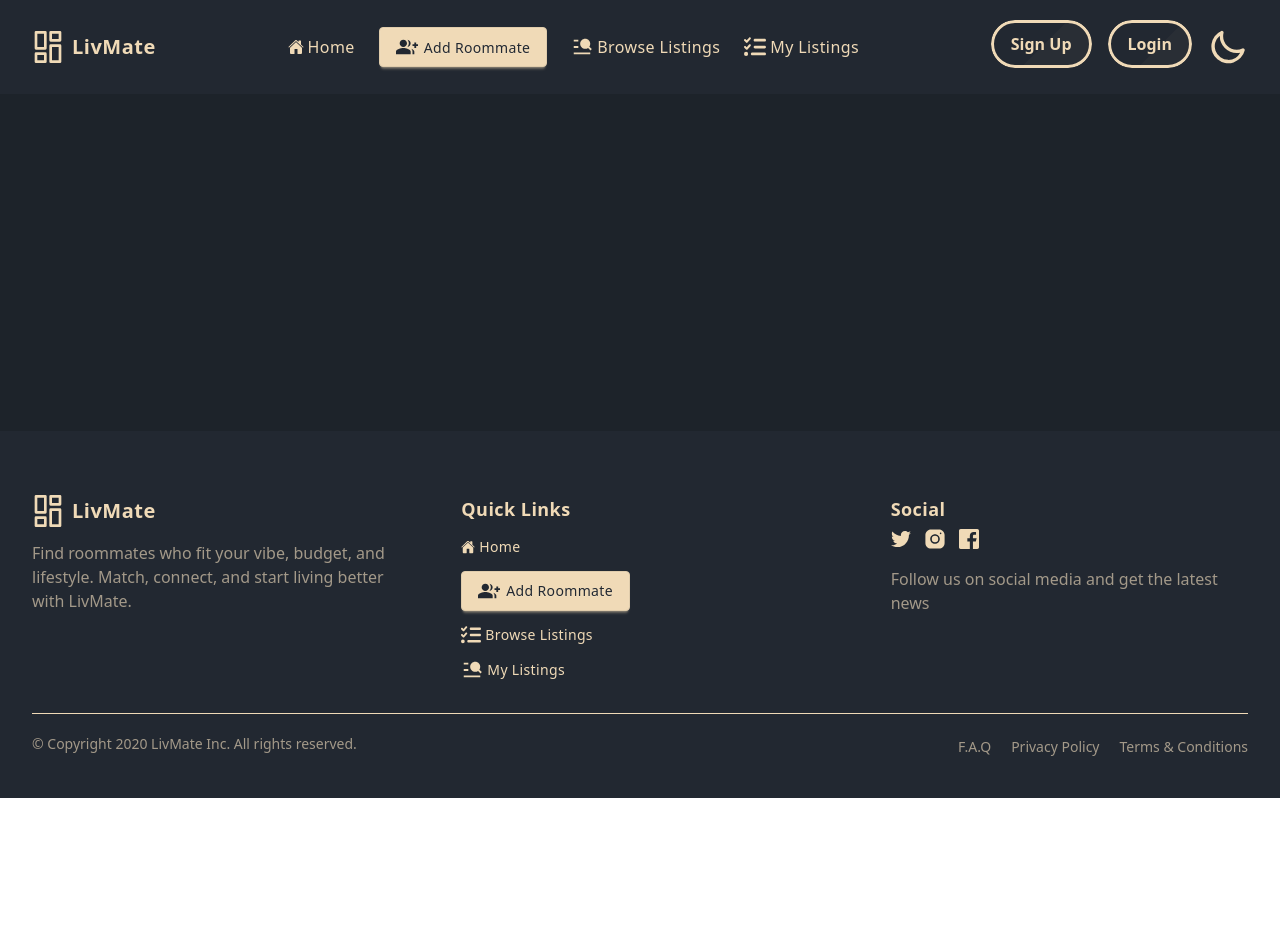
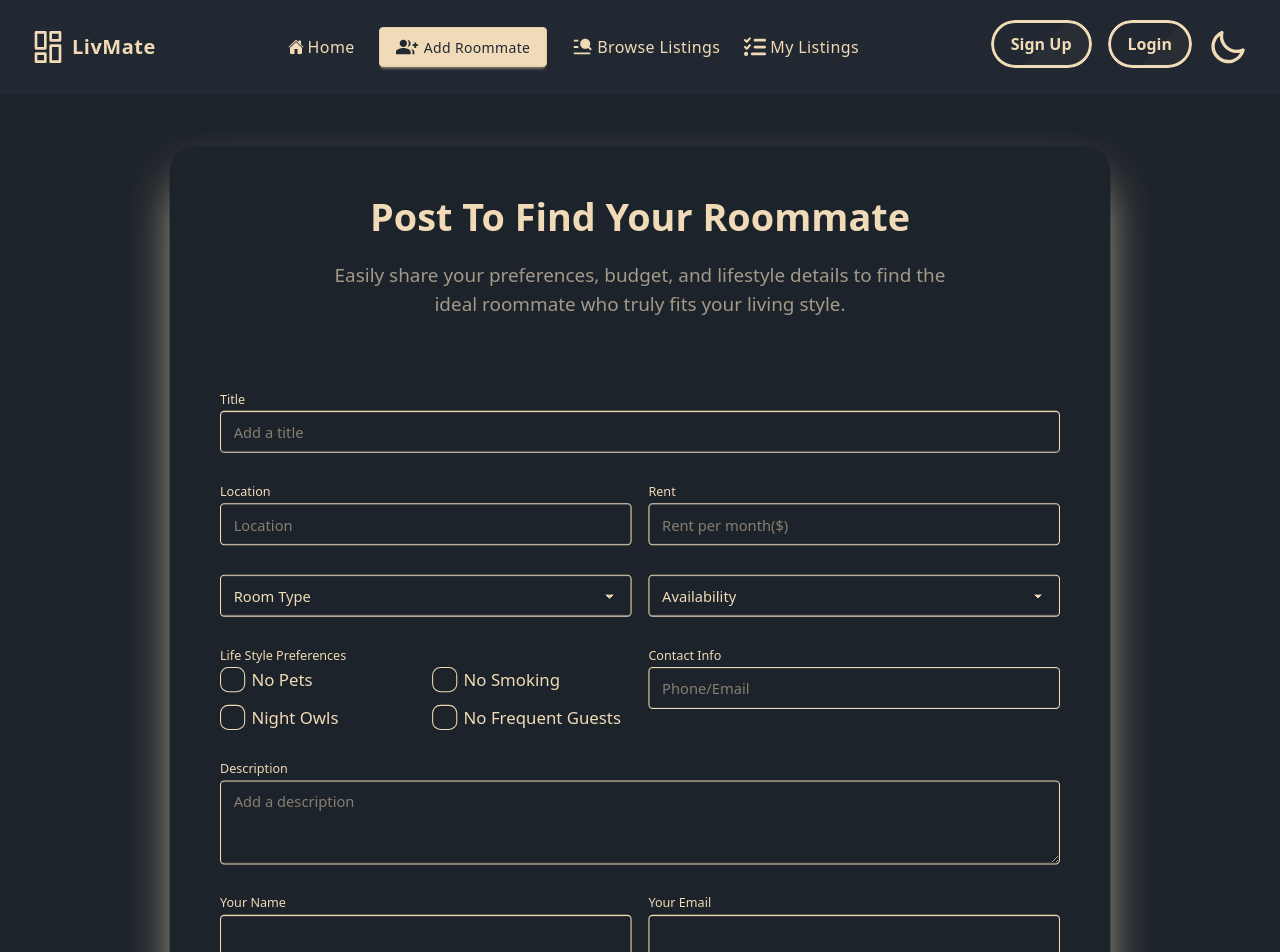
Before and after one commit to SajidSojib/LivMate-Client, a React (Vite) app: page /addroommate in a window 1280 px wide. Shown: the top 952 px of the page. Before the commit the page ends 800 px from the top, so only its background shows below. Built offline with nearby package versions, Linux system fonts and the light colour scheme; no server answers.

Commit message:
add roommate page done

```diff
--- a/src/Components/navbar/Navbar.jsx
+++ b/src/Components/navbar/Navbar.jsx
@@ -8,9 +8,14 @@ import { MdGroupAdd } from "react-icons/md";
 import { FaListCheck } from "react-icons/fa6";
 import { RiMenuSearchFill } from "react-icons/ri";
 import { IoCloseSharp } from "react-icons/io5";
+import { AuthContext } from "../../Utility/AuthProvider";
+import { use } from "react";
+import { useNavigate } from "react-router";
 
 const Navbar = () => {
+  const {user, logOut} = use(AuthContext);
   const [isMenuOpen, setIsMenuOpen] = useState(false);
+  const navigate = useNavigate();
   const [theme, setTheme] = useState(() => {
     return localStorage.getItem("theme") || "dark";
   });
@@ -23,6 +28,14 @@ const Navbar = () => {
   const toggleTheme = () => {
     setTheme(theme === "light" ? "dark" : "light");
     console.log(theme);
+  };
+
+  const handleLogout = () => {
+    logOut()
+      .then(() => {
+        navigate("/");
+      })
+      .catch((err) => console.log(err));
   };
   return (
     <div className="text-primary px-4 py-5 mx-auto sm:max-w-xl md:max-w-full lg:max-w-screen-xl md:px-24 lg:px-8">
@@ -115,6 +128,35 @@ const Navbar = () => {
           </li>
         </ul>
         <ul className="items-center hidden space-x-4 lg:flex">
+          {user?.photoURL ? (
+            <>
+              <li
+                className="tooltip tooltip-left tooltip-primary"
+                data-tip={user?.displayName}
+              >
+                <img
+                  className="w-12 h-12 p-1 rounded-full ring-2 ring-primary cursor-pointer"
+                  src={user?.photoURL}
+                  alt=""
+                />
+              </li>
+              <li>
+                <button
+                  onClick={handleLogout}
+                  to={`/signup`}
+                  className="relative items-center justify-start inline-block px-5 py-3 overflow-hidden font-bold rounded-full group"
+                >
+                  <span className="w-32 h-32 rotate-45 translate-x-12 -translate-y-2 absolute left-0 top-0 bg-primary opacity-[3%]"></span>
+                  <span className="absolute top-0 left-0 w-48 h-48 -mt-1 transition-all duration-500 ease-in-out rotate-45 -translate-x-56 -translate-y-24 bg-primary opacity-100 group-hover:-translate-x-8"></span>
+                  <span className="relative w-full text-left text-primary transition-colors duration-200 ease-in-out group-hover:text-neutral">
+                    Log Out
+                  </span>
+                  <span className="absolute inset-0 border-3 border-primary rounded-full"></span>
+                </button>
+              </li>
+            </>
+          ) : (
+            <>
               <li>
                 <NavLink
                   to={`/signup`}
@@ -141,6 +183,8 @@ const Navbar = () => {
                   <span className="absolute inset-0 border-3 border-primary rounded-full"></span>
                 </NavLink>
               </li>
+            </>
+          )}
 
           <li>
             <label className="swap swap-rotate">
@@ -175,6 +219,18 @@ const Navbar = () => {
         </ul>
 
         <div className="lg:hidden">
+          {user?.photoURL && (
+            <p
+              className="tooltip tooltip-left tooltip-primary"
+              data-tip={user?.displayName}
+            >
+              <img
+                className="w-12 h-12 p-1 rounded-full ring-2 ring-primary cursor-pointer"
+                src={user?.photoURL}
+                alt=""
+              />
+            </p>
+          )}
           <button
             aria-label="Open Menu"
             title="Open Menu"
--- a/src/Pages/addroommate/AddRoommate.jsx
+++ b/src/Pages/addroommate/AddRoommate.jsx
@@ -1,11 +1,175 @@
-import React from 'react';
+import React from "react";
+import { use } from "react";
+import { AuthContext } from "../../Utility/AuthProvider";
 
 const AddRoommate = () => {
-    return (
-        <div>
+  const {user} = use(AuthContext);
+  console.log(user);
+  return (
+    <div className="px-4 py-5 mx-auto sm:max-w-xl md:max-w-full lg:max-w-screen-xl md:px-24 lg:px-8">
+      <form>
+        <div className="mt-14 card-body bg-base-100 w-full max-w-4xl mx-auto mb-24 shrink-0 shadow-primary shadow-2xl p-12 sm:transform sm:scale-105 rounded-3xl">
+          <h1 className="text-4xl font-bold text-center text-primary">
+            Post To Find Your Roommate
+          </h1>
+          <p className="text-lg w-3/4 mx-auto mt-3 mb-14 text-center text-secondary">
+            Easily share your preferences, budget, and lifestyle details to find
+            the ideal roommate who truly fits your living style.
+          </p>
+          <fieldset className="fieldset space-y-3 grid gap-4 mb-4 md:grid-cols-2">
+            <div className="flex flex-col gap-0.5  md:col-span-2">
+              <label className="label text-primary">Title</label>
+              <input
+                name="title"
+                type="text"
+                className="input input-primary w-full"
+                placeholder="Add a title"
+              />
+            </div>
 
+            <div className="flex flex-col gap-0.5">
+              <label className="label text-primary">Location</label>
+              <input
+                name="title"
+                type="text"
+                className="input w-full input-primary"
+                placeholder="Location"
+              />
+            </div>
+
+            <div className="flex flex-col gap-0.5">
+              <label className="label text-primary">Rent</label>
+              <input
+                name="title"
+                type="text"
+                className="input w-full input-primary"
+                placeholder="Rent per month($)"
+              />
+            </div>
+
+            <div className="flex flex-col gap-0.5">
+              <select
+                defaultValue="Room Type"
+                className="select w-full select-primary"
+              >
+                <option disabled={true}>Room Type</option>
+                <option>Single</option>
+                <option>Shared</option>
+                <option>Dorm</option>
+                <option>Apartment</option>
+              </select>
+            </div>
+
+            <div className="flex flex-col gap-0.5">
+              <select
+                defaultValue="Availability"
+                className="select w-full select-primary"
+              >
+                <option disabled={true}>Availability</option>
+                <option>Available</option>
+                <option>Not Available</option>
+              </select>
+            </div>
+
+            <div className="flex flex-col gap-0.5">
+              <label className="label text-primary">
+                Life Style Preferences
+              </label>
+              <div className="grid grid-cols-2 gap-3">
+                <label className="label w-fit">
+                  <input
+                    type="checkbox"
+                    name="lifestyle"
+                    value="No Pets"
+                    className="checkbox text-xl text-neutral checkbox-primary"
+                    // onChange={handleCheckboxChange}
+                  />
+                  <span className="text-base text-primary">No Pets</span>
+                </label>
+                <label className="label w-fit">
+                  <input
+                    type="checkbox"
+                    name="lifestyle"
+                    value="No Smoking"
+                    className="checkbox text-xl text-neutral checkbox-primary"
+                    // onChange={handleCheckboxChange}
+                  />
+                  <span className="text-base text-primary">No Smoking</span>
+                </label>
+                <label className="label w-fit">
+                  <input
+                    type="checkbox"
+                    name="lifestyle"
+                    value="Night Owls"
+                    className="checkbox text-xl text-neutral checkbox-primary"
+                    // onChange={handleCheckboxChange}
+                  />
+                  <span className="text-base text-primary">Night Owls</span>
+                </label>
+                <label className="label w-fit">
+                  <input
+                    type="checkbox"
+                    name="lifestyle"
+                    value="No Frequent Guests"
+                    className="checkbox text-xl text-neutral checkbox-primary"
+                    // onChange={handleCheckboxChange}
+                  />
+                  <span className="text-base text-primary">
+                    No Frequent Guests
+                  </span>
+                </label>
+              </div>
+            </div>
+
+            <div className="flex flex-col gap-0.5">
+              <label className="label text-primary">Contact Info</label>
+              <input
+                name="email"
+                type="text"
+                className="input w-full input-primary"
+                placeholder="Phone/Email"
+              />
+            </div>
+
+            <div className="flex flex-col md:col-span-2 gap-0.5">
+              <label className="label text-primary">Description</label>
+              <textarea
+                placeholder="Add a description"
+                class="textarea textarea-primary w-full"
+              ></textarea>
+            </div>
+
+            <div className="flex flex-col gap-0.5">
+              <label className="label text-primary">Your Name</label>
+              <input
+                name="name"
+                type="text"
+                className="input w-full input-primary"
+                value={user?.displayName}
+              />
+            </div>
+            <div className="flex flex-col gap-0.5">
+              <label className="label text-primary">Your Email</label>
+              <input
+                name="email"
+                type="email"
+                className="input w-full input-primary"
+                value={user?.email}
+              />
+            </div>
+
+            <button
+              class="md:col-span-2 mt-6 relative inline-flex items-center justify-center px-10 py-4 overflow-hidden font-mono font-medium tracking-tighter border border-primary text-primary bg-neutral rounded-lg group"
+            >
+              <span class="absolute w-0 h-0 transition-all duration-500 ease-out bg-primary rounded-full group-hover:w-full group-hover:h-60"></span>
+              <span class="absolute inset-0 w-full h-full -mt-1 rounded-lg opacity-30"></span>
+              <span class="relative group-hover:text-neutral text-base">Post Now</span>
+            </button>
+          </fieldset>
         </div>
-    );
+      </form>
+    </div>
+  );
 };
 
 export default AddRoommate;
--- a/src/Pages/login/Login.jsx
+++ b/src/Pages/login/Login.jsx
@@ -151,7 +151,7 @@ const Login = () => {
                 Don't have an account?{" "}
                 <Link
                   state={location?.state}
-                  to={"/register"}
+                  to={"/signup"}
                   className={"link link-hover text-sky-500"}
                 >
                   Register
```
Lines whose indentation alone changed are shown as unchanged.
